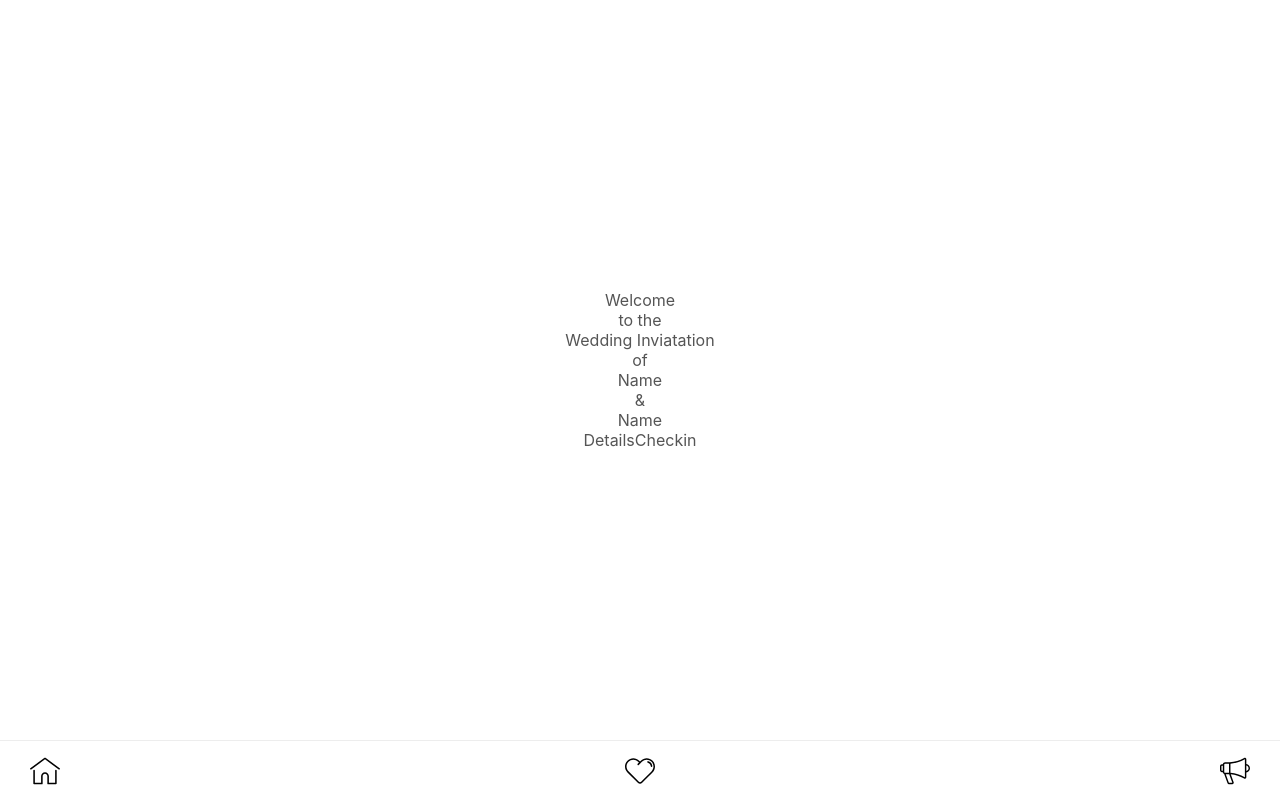
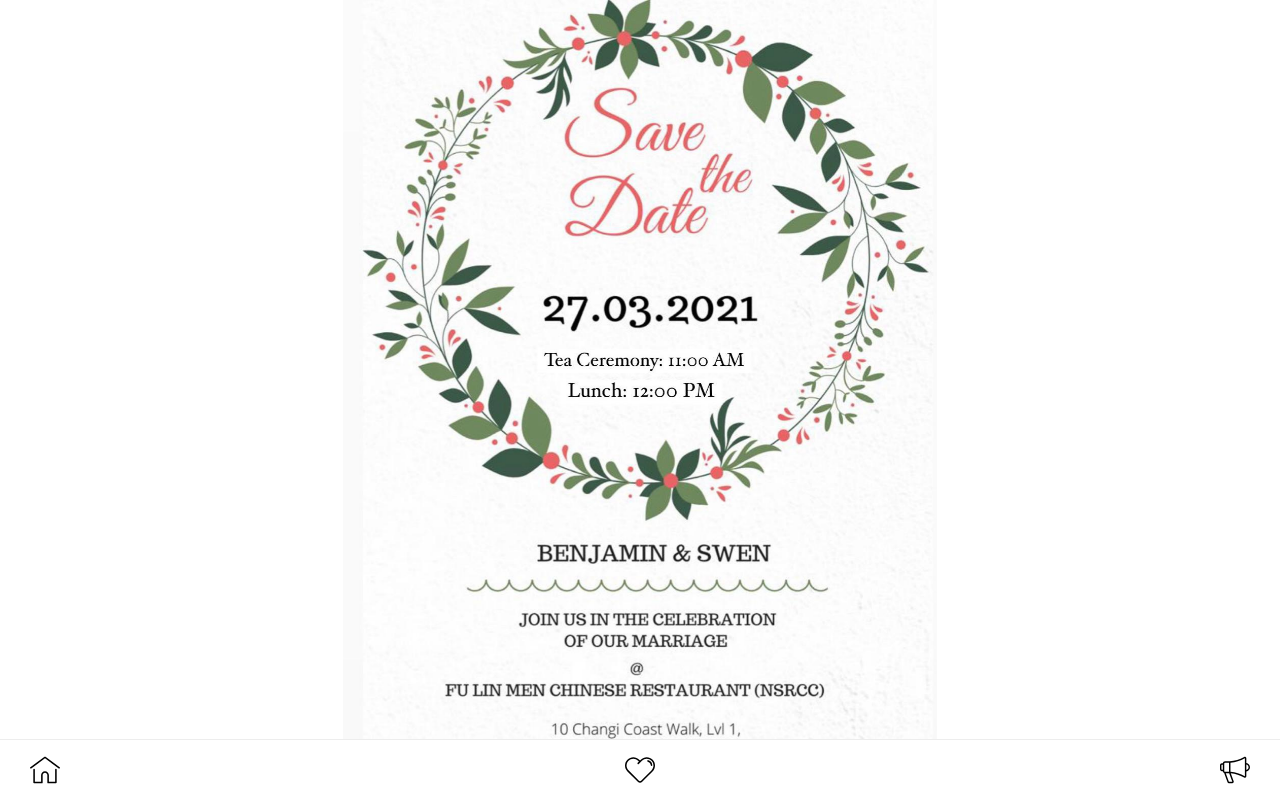
Before and after one commit to niccheww/wedding, a React (Create React App) app: page / in a window 1280 px wide. Built offline with nearby package versions, Linux system fonts and the light colour scheme.

Commit message:
wedding invitation

```diff
--- a/src/App.css
+++ b/src/App.css
@@ -1,5 +1,4 @@
 .App {
-  /* background: linear-gradient(to right top, #65dfc9, #6cdbeb); */
   height: 100vh;
   max-height: 100vh;
 }
--- a/src/components/dashboard/dashboard.js
+++ b/src/components/dashboard/dashboard.js
@@ -2,20 +2,6 @@ import React from "react";
 import style from "./dashboard.module.css";
 
 function Dashboard() {
-  return (
-    <div className={style.mainBody}>
-      <span>Welcome</span>
-      <span>to the</span>
-      <span>Wedding Inviatation</span>
-      <span>of</span>
-      <span>Name</span>
-      <span>&</span>
-      <span>Name</span>
-      <div className={style.buttonContainer}>
-        <div>Details</div>
-        <div>Checkin</div>
-      </div>
-    </div>
-  );
+  return <div className={style.mainBody}></div>;
 }
 export default Dashboard;
--- a/src/components/dashboard/dashboard.module.css
+++ b/src/components/dashboard/dashboard.module.css
@@ -1,12 +1,6 @@
-.buttonContainer {
-  display: flex;
-  flex-wrap: wrap;
+.mainBody {
+  background: url("../../assets/image/wedding_invitation.jpg") no-repeat center
+    fixed;
+  background-size: contain;
+  height: calc(100vh - 61px);
 }
-.mainBody {
-  align-items: center;
-  color: #555;
-  display: flex;
-  flex-direction: column;
-  height: calc(100vh - 60px);
-  justify-content: center;
-}
--- a/src/components/message-input/message-input.module.css
+++ b/src/components/message-input/message-input.module.css
@@ -2,7 +2,7 @@
   display: flex;
   flex-direction: column;
   align-items: center;
-  height: calc(100vh - 60px);
+  height: calc(100vh - 61px);
   padding: 0 20px;
   overflow-y: auto;
   background: #fff;
```
Also changed, not shown: src/assets/image/wedding_invitation.jpg (added).
